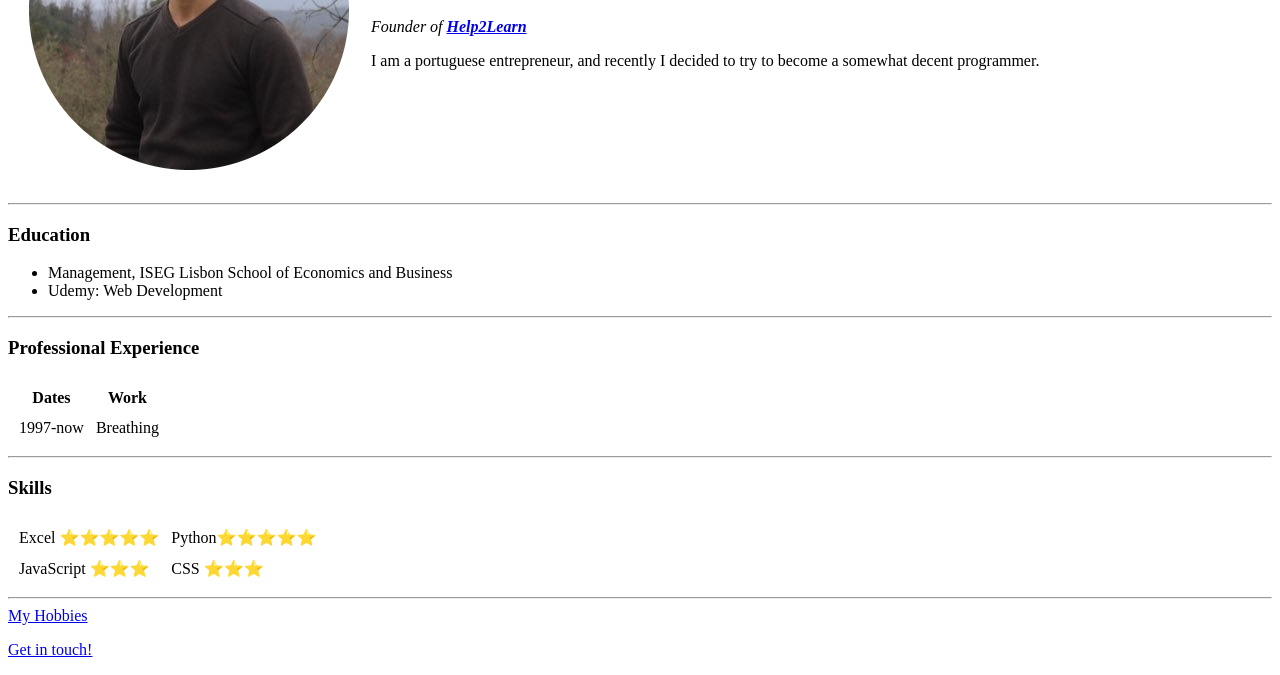
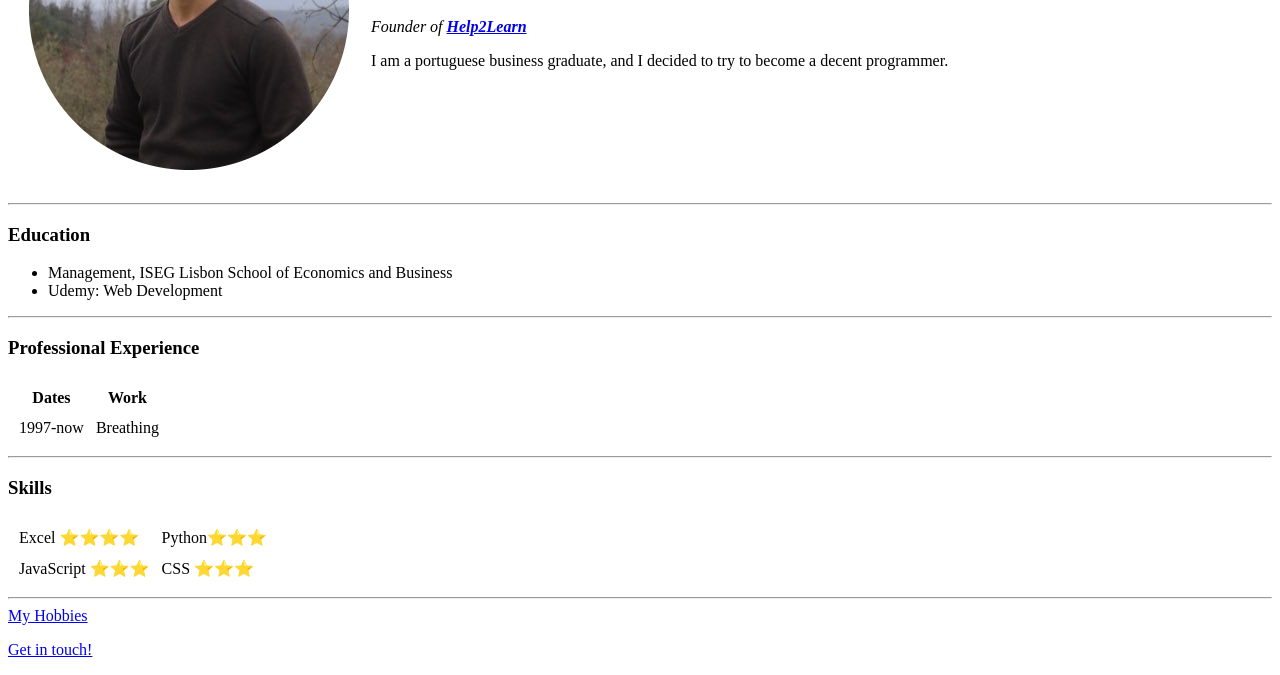
Before and after one commit to tiagopdominguez/Simple-html-CV, a plain HTML site: page index.html in a window 1280 px wide. Shown: the part 179-854 px from the top of the page. Drawn offline with Linux system fonts and the light colour scheme.

Commit message:
Update index.html

```diff
--- a/index.html
+++ b/index.html
@@ -14,7 +14,7 @@
         <h1>Tiago Dominguez</h1>
         <p><em>Founder of <strong><a href="https://www.youtube.com/channel/UCUjTwE8pppZh6yuPUkAvxtw">Help2Learn</a></strong></em></p>
         <p>
-          I am a portuguese entrepreneur, and recently I decided to try to become a somewhat decent programmer.
+          I am a portuguese business graduate, and I decided to try to become a decent programmer.
         </p>
       </td>
     </tr>
@@ -42,8 +42,8 @@
 
   <table cellspacing="10">
     <tr>
-      <td>Excel ⭐⭐⭐⭐⭐</td>
-      <td>Python⭐⭐⭐⭐⭐</td>
+      <td>Excel ⭐⭐⭐⭐</td>
+      <td>Python⭐⭐⭐</td>
     </tr>
     <tr>
       <td>JavaScript ⭐⭐⭐</td>
```
